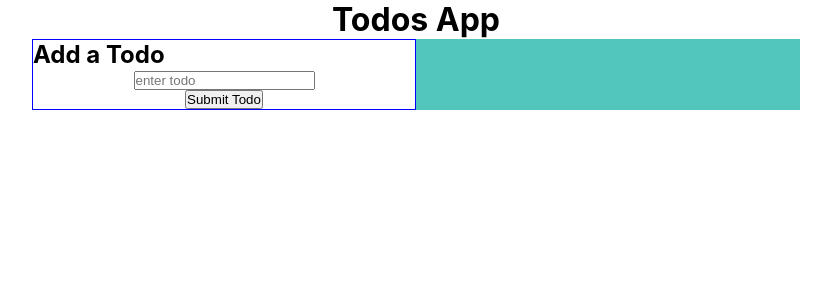
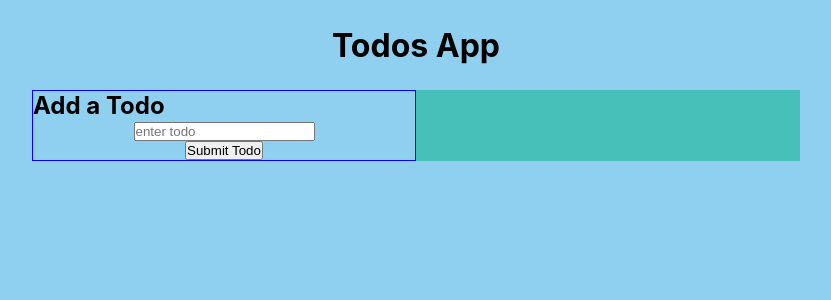
Before and after one commit to franco-ortega/demo-react-01-todos, a React (Create React App) app: page / in a window 1280 px wide. Shown: the top 300 px of the page, without its empty margins (224-1055 px from the left). Built offline with nearby package versions, Linux system fonts and the light colour scheme.

Commit message:
update styling of App

```diff
--- a/src/components/app/App.module.css
+++ b/src/components/app/App.module.css
@@ -4,13 +4,19 @@
   padding: 0;
 }
 
+body {
+  background: hsla(200, 75%, 75%, 1);
+}
+
 .App {
+  padding: 2vw;
   display: flex;
   flex-direction: column;
   align-items: center;
-
+  gap: 2vw;
 }
 
 .App div {
   display: flex;
+  /* flex-direction: row; */
 }
```
